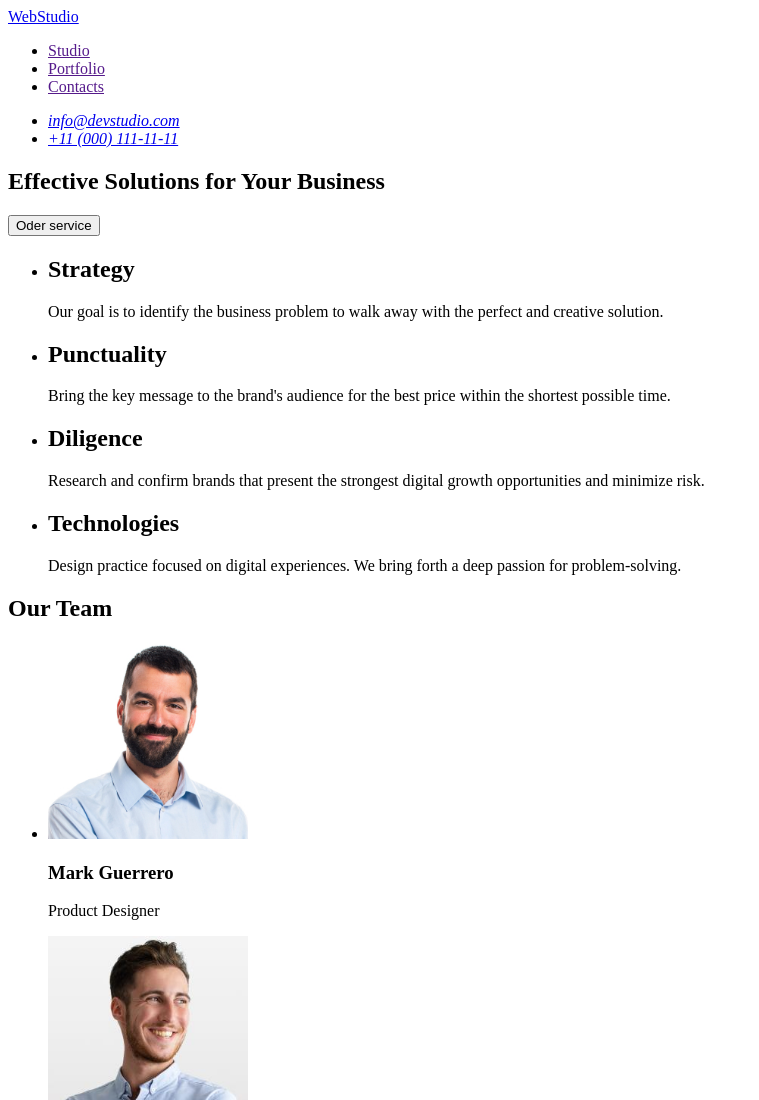
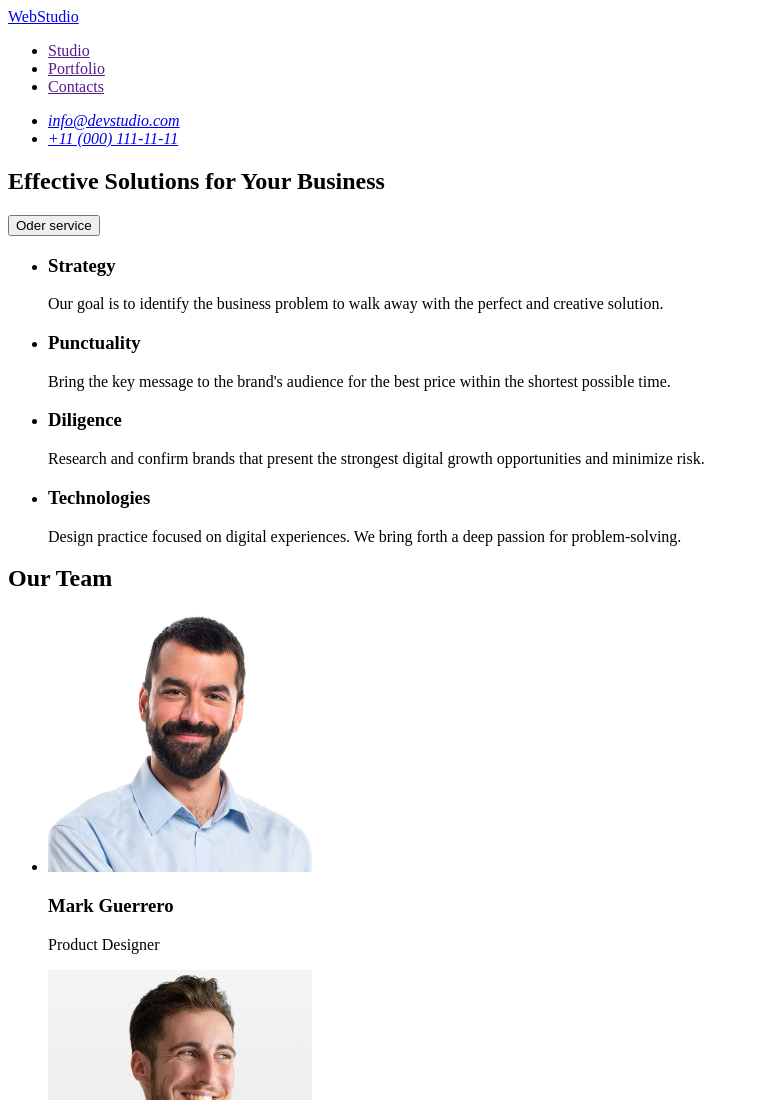
Before and after one commit to Igor1980-coder/goit-markup-hw-01, a plain HTML site: page index.html in a window 1280 px wide. Shown: the top 1100 px of the page, without its empty margins (0-759 px from the left). Drawn offline with Linux system fonts and the light colour scheme.

Commit message:
add index file

```diff
--- a/index.html
+++ b/index.html
@@ -30,19 +30,19 @@
 <section>
 <ul>
     <li>
-        <h2>Strategy</h2>
+        <h3>Strategy</h3>
         <p>Our goal is to identify the business problem to walk away with the perfect and creative solution.</p>
     </li>
     <li>
-        <h2>Punctuality</h2>
+        <h3>Punctuality</h3>
         <p>Bring the key message to the brand's audience for the best price within the shortest possible time.</p>
     </li>
     <li>
-        <h2>Diligence</h2>
+        <h3>Diligence</h3>
         <p>Research and confirm brands that present the strongest digital growth opportunities and minimize risk.</p>
     </li>
     <li>
-        <h2>Technologies</h2>
+        <h3>Technologies</h3>
         <p>Design practice focused on digital experiences. We bring forth a deep passion for problem-solving.</p>
     </li>
 </ul>
@@ -51,22 +51,22 @@
         <h2>Our Team</h2>
         <ul>
         <li>
-            <img src="images/Mark.jpg" width="200" alt="Mark">
+            <img src="images/Mark.jpg" alt="Mark" width="264">
             <h3>Mark Guerrero</h3>
             <p>Product Designer</p>
         </li>
         <li>
-            <img src="images/Tom.jpg" width="200" alt="Tom">
+            <img src="images/Tom.jpg" alt="Tom" width="264">
             <h3>Tom Ford</h3>
             <p>Frontend Developer</p>
         </li>
         <li>
-            <img src="images/Camila.jpg" alt="Camila" width="200">
+            <img src="images/Camila.jpg" alt="Camila" width="264">
             <h3>Camila Garcia</h3>
             <p>Marketing</p>
         </li>
         <li>
-            <img src="images/Daniel.jpg" alt="Daniel" width="200">
+            <img src="images/Daniel.jpg" alt="Daniel" width="264">
             <h3>Daniel Wilson</h3>
             <p>UI Designer</p>
         </li>
```
